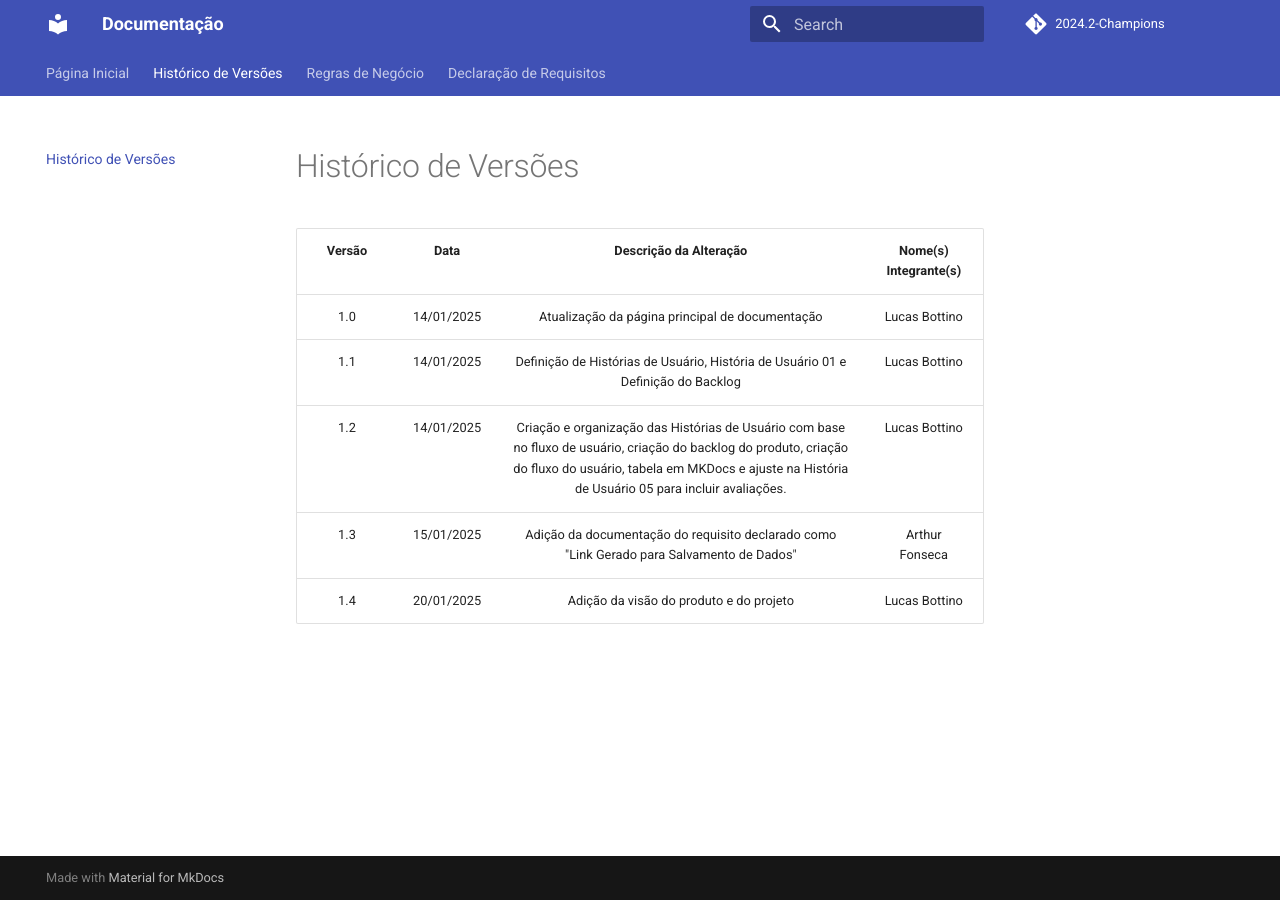
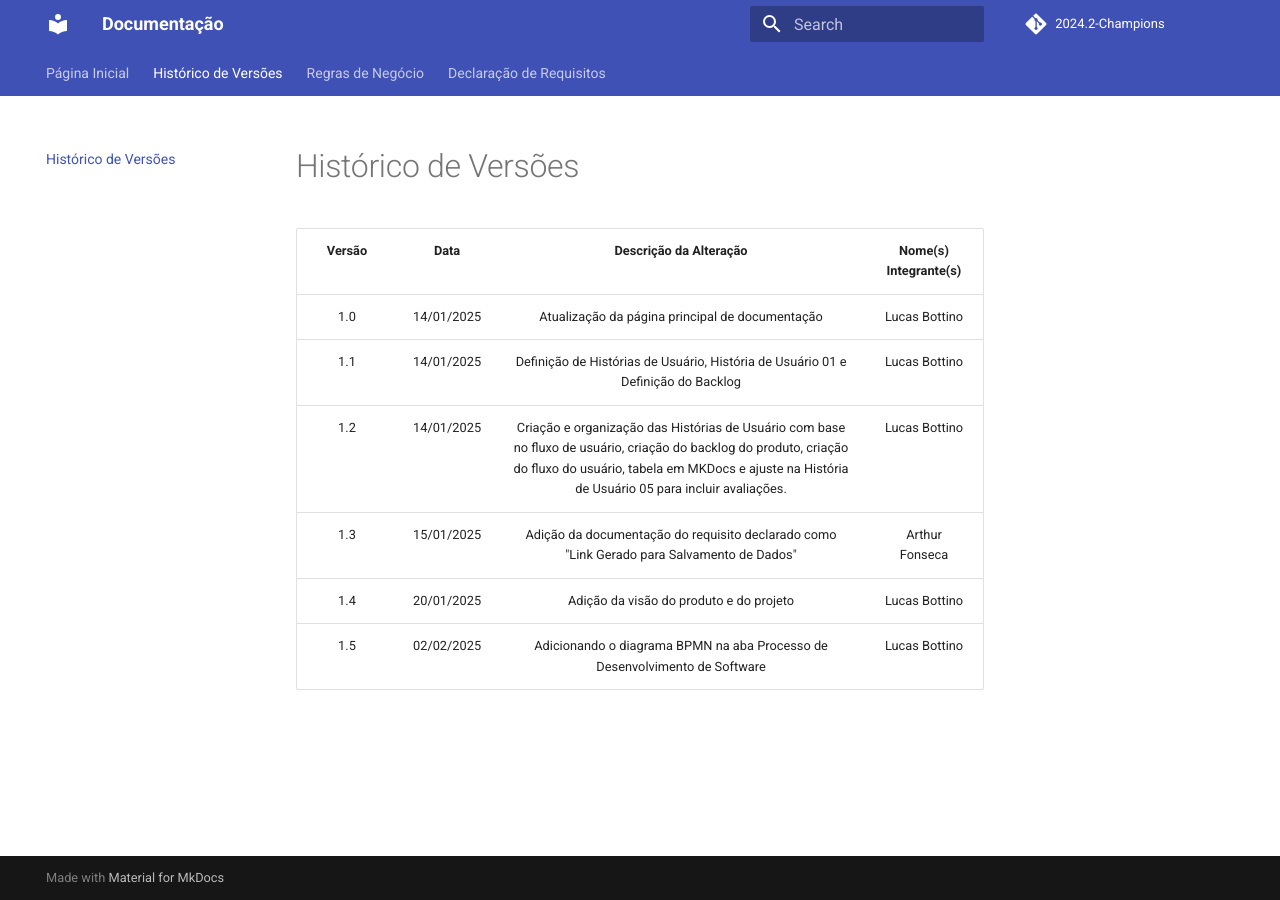
Before and after one commit to FGA-REQ/2024.2-Champions, an MkDocs documentation site: the page built from docs/historico/historico.md, in a window 1280 px wide. Built offline with MkDocs 1.6.1 and Material for MkDocs 9.7.7, drawn with Linux system fonts in a browser that asks for light colours; comment, search, counter and statistics services are not loaded.

Commit message:
docs: adicionando bpmn processo de desenvolvimento de software

```diff
--- a/docs/historico/historico.md
+++ b/docs/historico/historico.md
@@ -3,5 +3,6 @@
 |  1.0   | 14/01/2025 |                                                                                    Atualização da página principal de documentação                                                                                    |     Lucas Bottino     |
 |  1.1   | 14/01/2025 |                                                                   Definição de Histórias de Usuário, História de Usuário 01 e Definição do Backlog                                                                    |     Lucas Bottino     |
 |  1.2   | 14/01/2025 | Criação e organização das Histórias de Usuário com base no fluxo de usuário, criação do backlog do produto, criação do fluxo do usuário, tabela em MKDocs e ajuste na História de Usuário 05 para incluir avaliações. |     Lucas Bottino     |
-| 1.3 | 15/01/2025 | Adição da documentação do requisito declarado como "Link Gerado para Salvamento de Dados" | Arthur Fonseca |
-| 1.4 | 20/01/2025 | Adição da visão do produto e do projeto | Lucas Bottino |
+|  1.3   | 15/01/2025 |                                                               Adição da documentação do requisito declarado como "Link Gerado para Salvamento de Dados"                                                               |    Arthur Fonseca     |
+|  1.4   | 20/01/2025 |                                                                                        Adição da visão do produto e do projeto                                                                                        |     Lucas Bottino     |
+|  1.5   | 02/02/2025 |                                                                      Adicionando o diagrama BPMN na aba Processo de Desenvolvimento de Software                                                                       |     Lucas Bottino     |
--- a/mkdocs.yml
+++ b/mkdocs.yml
@@ -17,7 +17,8 @@
   - Histórico de Versões: "historico/historico.md"
   - Regras de Negócio: "regras-negocio.md"
   - Declaração de Requisitos:
-      - Visão do Produto e do Projeto: 'dec/visao-produto-projeto.md'
+      - Processo de Desenvolvimento de Software: "dec/bpmn.md"
+      - Visão do Produto e do Projeto: "dec/visao-produto-projeto.md"
       - Histórias de Usuário: "dec/historias-usuario.md"
       - Fluxo de Usuário: "dec/fluxo-usuario.md"
       - Declaração: "dec/declaracao-requisitos.md"
```
Also changed, not shown: docs/dec/bpmn.md (added, +7 -0 lines), docs/img/bpmn-processo-requisitos.png (added), 1 other file.
